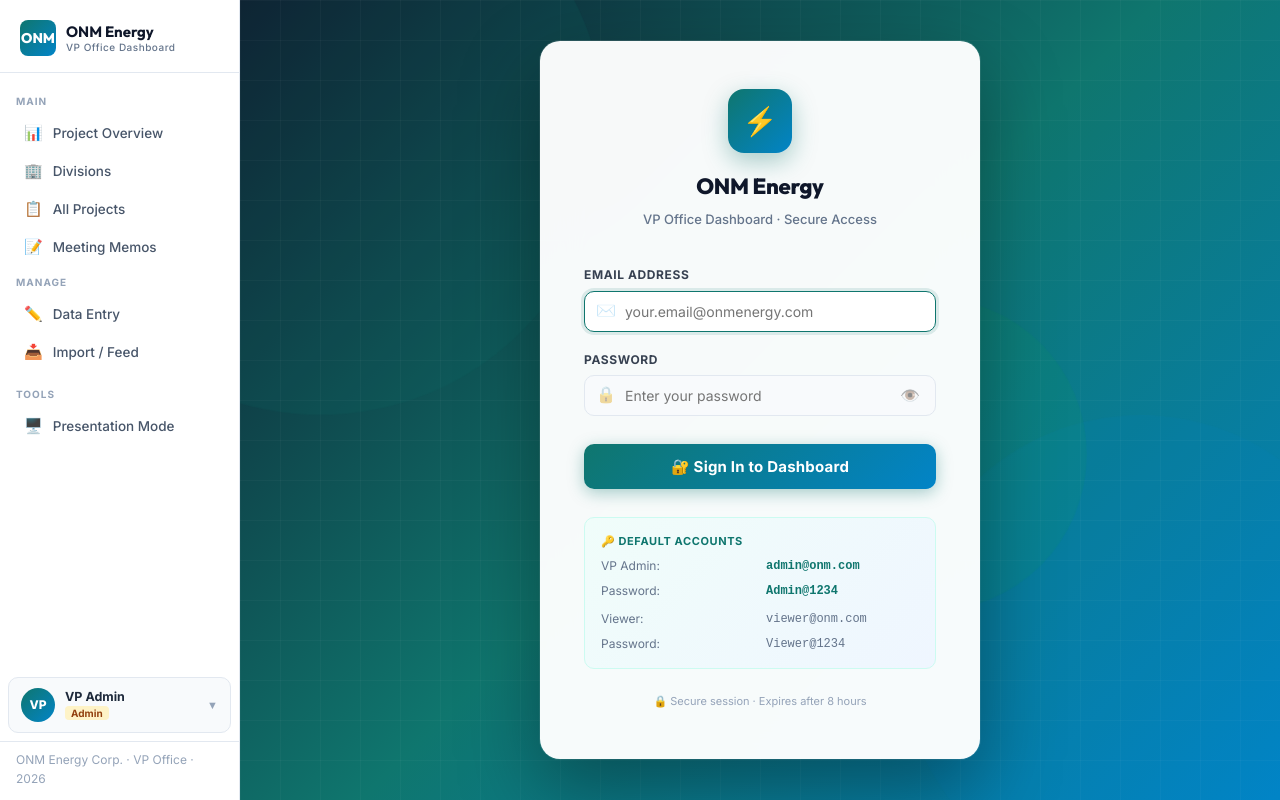
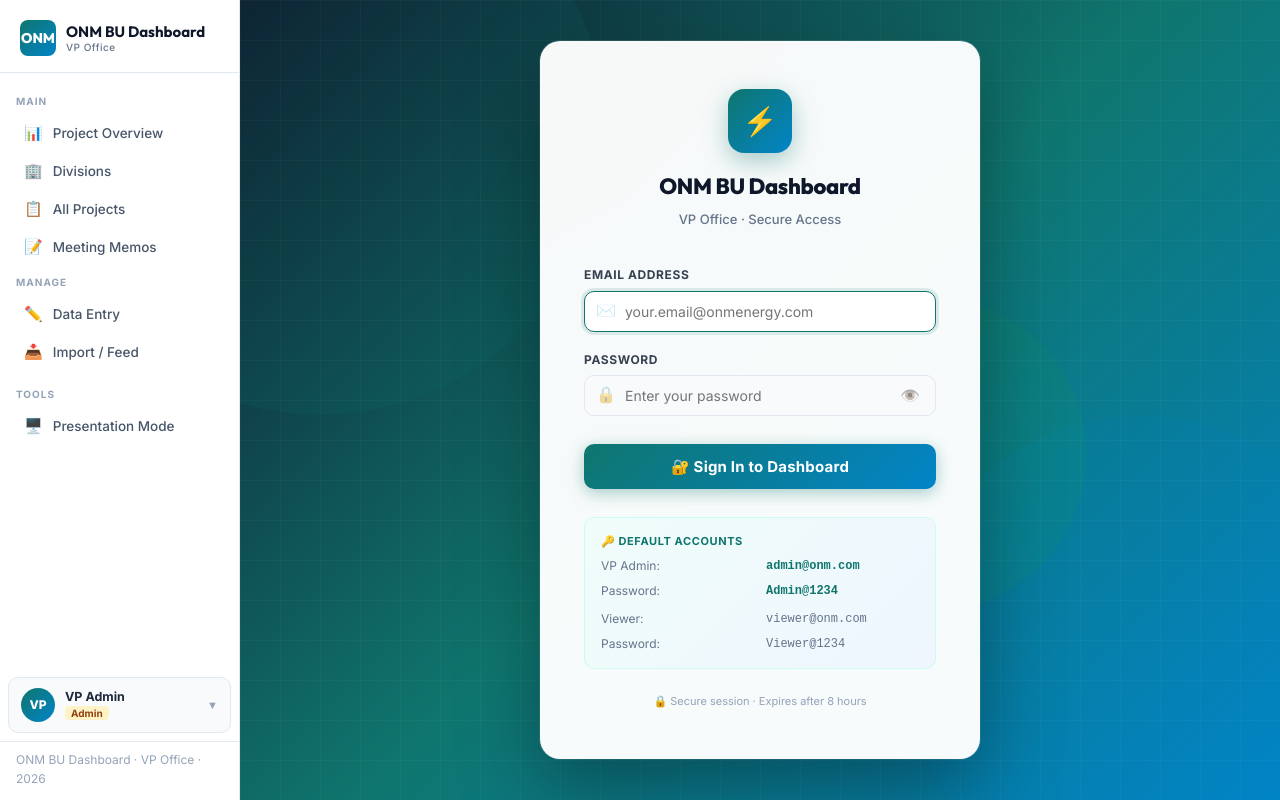
Before and after one commit to sronsreypich9-ui/ONM-Dashboard, a Next.js app: page /login in a window 1280 px wide. Built offline with nearby package versions, Linux system fonts and the light colour scheme; no server answers.

Commit message:
rename ONM Energy branding to ONM BU Dashboard

```diff
--- a/app/layout.tsx
+++ b/app/layout.tsx
@@ -4,7 +4,7 @@ import { Nav } from '@/components/Nav'
 import { AuthProvider } from '@/components/AuthProvider'
 
 export const metadata: Metadata = {
-  title: 'ONM Energy — VP Office Dashboard',
+  title: 'ONM BU Dashboard — VP Office',
   description: 'Project tracking and meeting memo dashboard for the VP Office',
 }
 
--- a/app/login/layout.tsx
+++ b/app/login/layout.tsx
@@ -1,7 +1,7 @@
 import type { Metadata } from 'next'
 
 export const metadata: Metadata = {
-  title: 'Sign In — ONM Energy VP Dashboard',
+  title: 'Sign In — ONM BU Dashboard',
 }
 
 export default function LoginLayout({ children }: { children: React.ReactNode }) {
--- a/app/login/page.tsx
+++ b/app/login/page.tsx
@@ -127,10 +127,10 @@ function LoginForm() {
             color: '#0f172a',
             letterSpacing: '-0.3px',
           }}>
-            ONM Energy
+            ONM BU Dashboard
           </div>
           <div style={{ fontSize: 13, color: '#64748b', marginTop: 4, fontWeight: 500 }}>
-            VP Office Dashboard · Secure Access
+            VP Office · Secure Access
           </div>
         </div>
 
--- a/app/page.tsx
+++ b/app/page.tsx
@@ -80,7 +80,7 @@ export default function PortfolioOverviewPage() {
       {/* Presentation banner — only visible in presentation mode */}
       <div className="presentation-banner" id="pres-banner" style={{ display: 'none' }}>
         <div>
-          <div className="presentation-banner-title">ONM Energy — VP Office Portfolio Review</div>
+          <div className="presentation-banner-title">ONM BU Dashboard — VP Office Review</div>
           <div style={{ fontSize: 13, opacity: 0.85, marginTop: 2 }}>Confidential · For VP Use Only</div>
         </div>
         <div className="presentation-banner-time">{nowStr}</div>
--- a/components/Nav.tsx
+++ b/components/Nav.tsx
@@ -65,8 +65,8 @@ export function Nav() {
       <div className="sidebar-logo">
         <div className="logo-mark">ONM</div>
         <div className="logo-text">
-          <span className="logo-text-main">ONM Energy</span>
-          <span className="logo-text-sub">VP Office Dashboard</span>
+          <span className="logo-text-main">ONM BU Dashboard</span>
+          <span className="logo-text-sub">VP Office</span>
         </div>
       </div>
 
@@ -181,7 +181,7 @@ export function Nav() {
 
       {/* Footer */}
       <div className="sidebar-footer" style={{ paddingTop: 8 }}>
-        <div>ONM Energy Corp. · VP Office · {new Date().getFullYear()}</div>
+        <div>ONM BU Dashboard · VP Office · {new Date().getFullYear()}</div>
       </div>
     </nav>
   )
```
